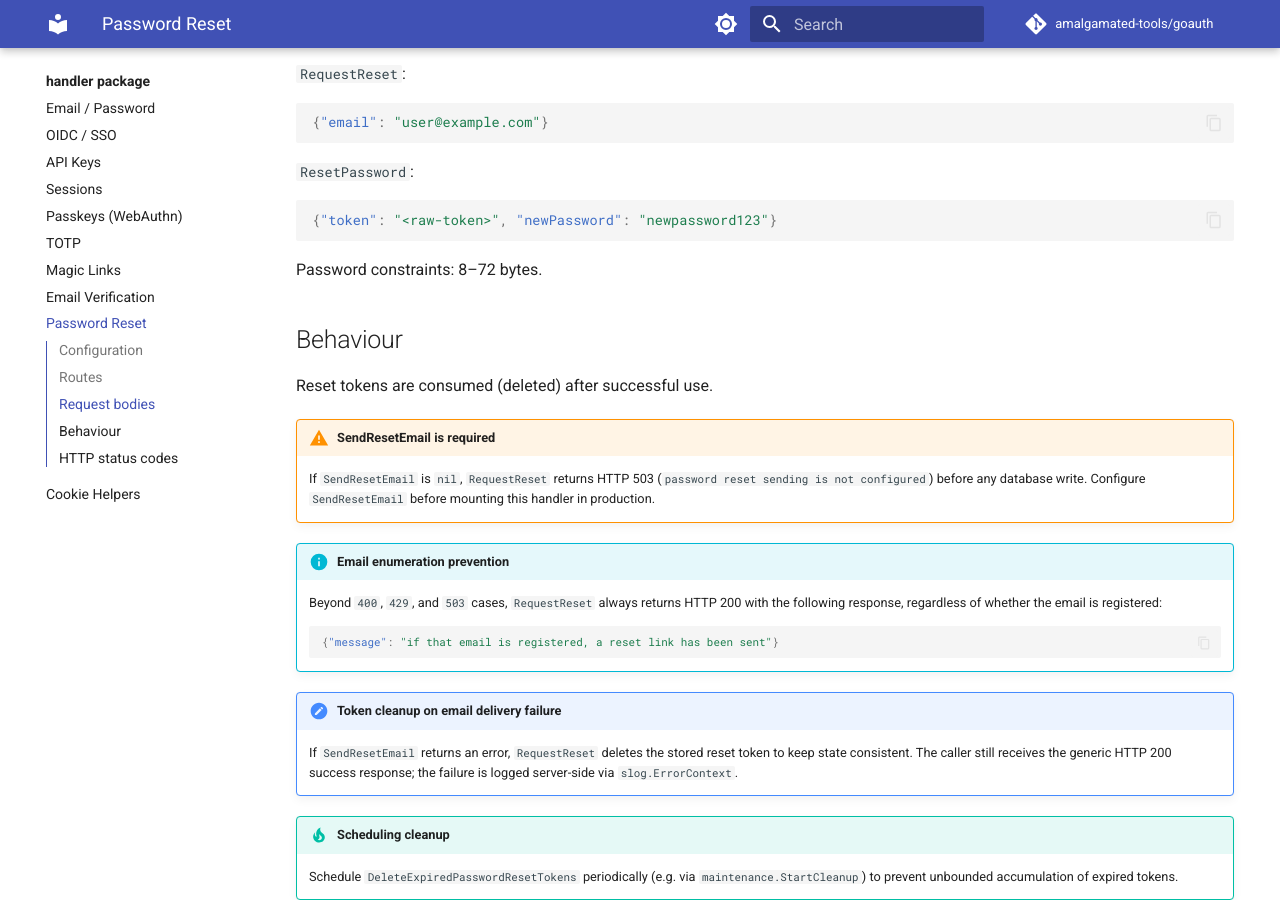
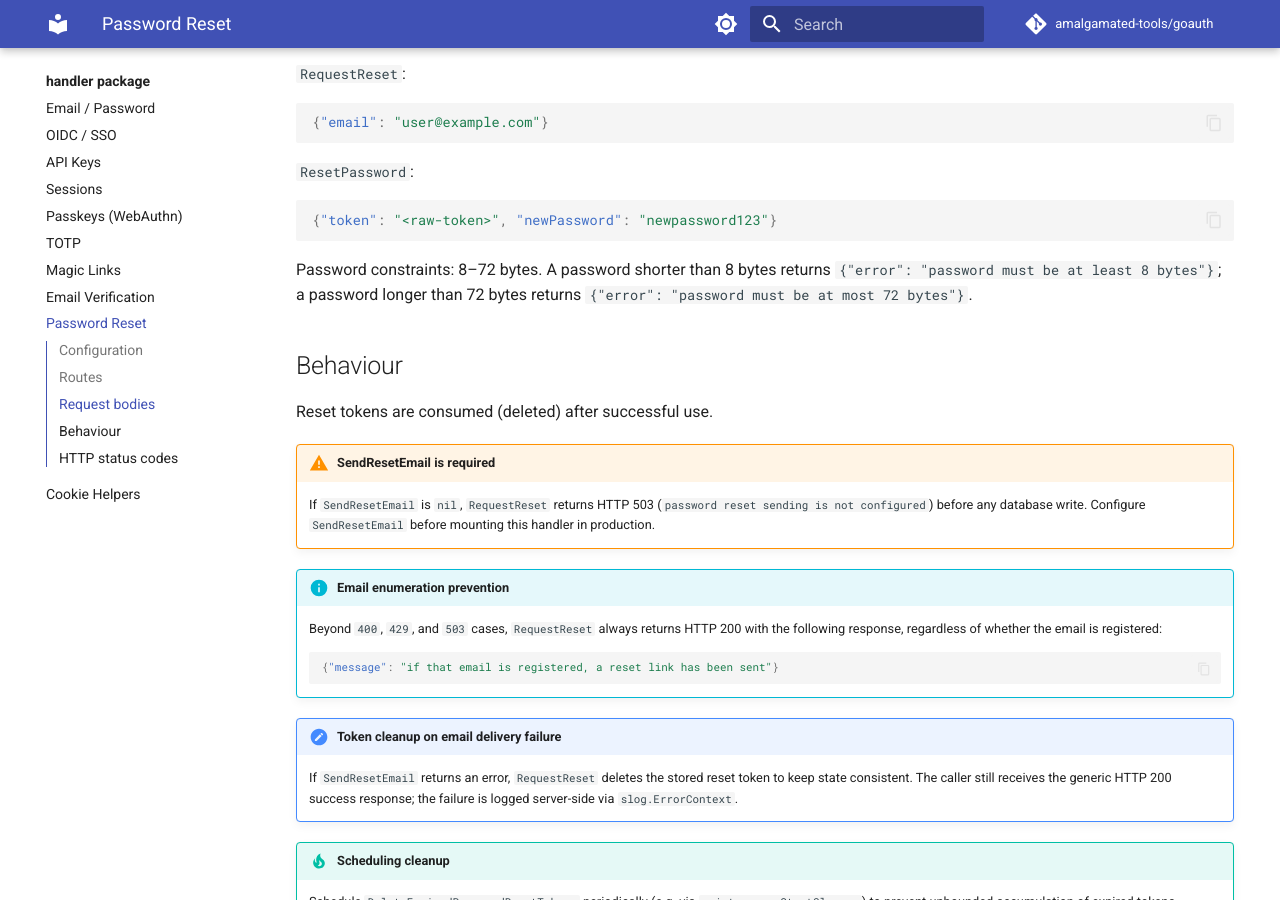
Before and after one commit to amalgamated-tools/goauth, an MkDocs documentation site: the page built from docs/handler/password-reset.md, in a window 1280 px wide and 900 px high, scrolled down 828 px. Built offline with MkDocs 1.6.1 and Material for MkDocs 9.7.7, drawn with Linux system fonts in a browser that asks for light colours; comment, search, counter and statistics services are not loaded.

Commit message:
docs(handler): document exact password validation error messages (#181)
The errPasswordTooShort and errPasswordTooLong package-level vars in
handler/helpers.go now make the exact error strings explicit in the
code. Surface them in the auth and password-reset handler docs so API
clients know the exact JSON error body they will receive for out-of-range
passwords, and can display or localize them appropriately.

Co-authored-by: github-actions[bot] <41898282+github-actions[bot]@users.noreply.github.com>
Co-authored-by: Copilot <223556219+Copilot@users.noreply.github.com>

````diff
--- a/docs/handler/password-reset.md
+++ b/docs/handler/password-reset.md
@@ -36,7 +36,7 @@ POST /password-reset/confirm   → h.ResetPassword   // validate token and set n
 {"token": "<raw-token>", "newPassword": "newpassword123"}
 ```
 
-Password constraints: 8–72 bytes.
+Password constraints: 8–72 bytes. A password shorter than 8 bytes returns `{"error": "password must be at least 8 bytes"}`; a password longer than 72 bytes returns `{"error": "password must be at most 72 bytes"}`.
 
 ## Behaviour
 
````
Also changed, not shown: docs/handler/auth.md (+1 -1 lines).
